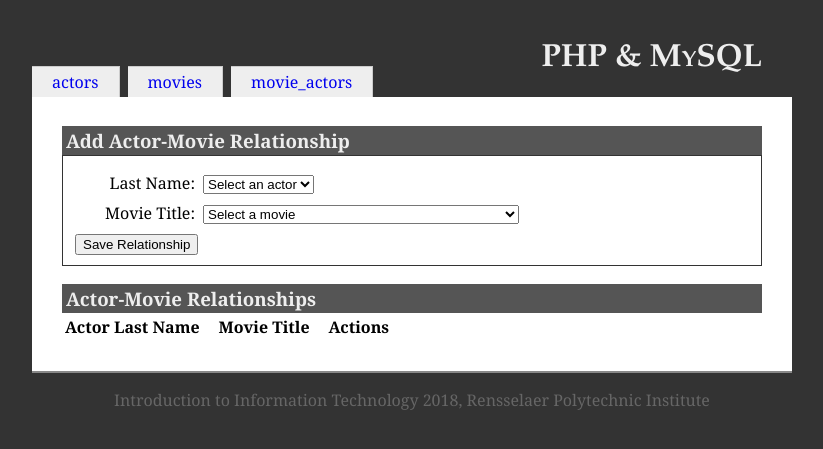
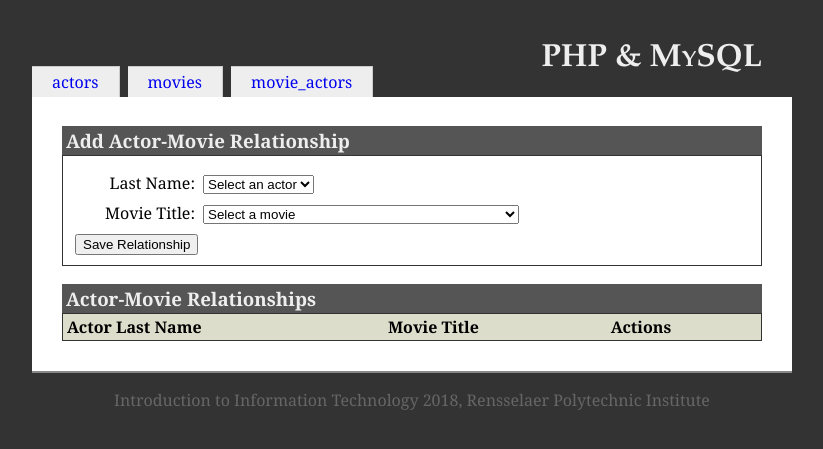
Before and after one commit to Semidey01/ITWS1100-semidp, a PHP site: page /lab9/inclassexample/movie_actors.php in a window 1280 px wide. Shown: the top 449 px of the page, without its empty margins (228-1051 px from the left). Run offline with PHP 8.4, Linux system fonts and the light colour scheme; data comes from the database, SQL or seed files in the repository; data that the repository does not hold is empty.

Commit message:
Update iit.css

```diff
--- a/lab9/inclassexample/resources/iit.css
+++ b/lab9/inclassexample/resources/iit.css
@@ -176,3 +176,23 @@ td {
 .deleteMovie {
   cursor: pointer;
 }
+
+#relationshipTable {
+  width: 100%;
+  border-spacing: 0;
+  border: 1px solid #333;
+}
+#relationshipTable th {
+  background-color: #ddc;
+  padding: 2px 4px;
+}
+#relationshipTable td {
+  padding: 2px 4px;
+}
+#relationshipTable tr.odd td {
+  background-color: #eed;
+  color: black;
+}
+.deleteRelationship {
+  cursor: pointer;
+}
```
